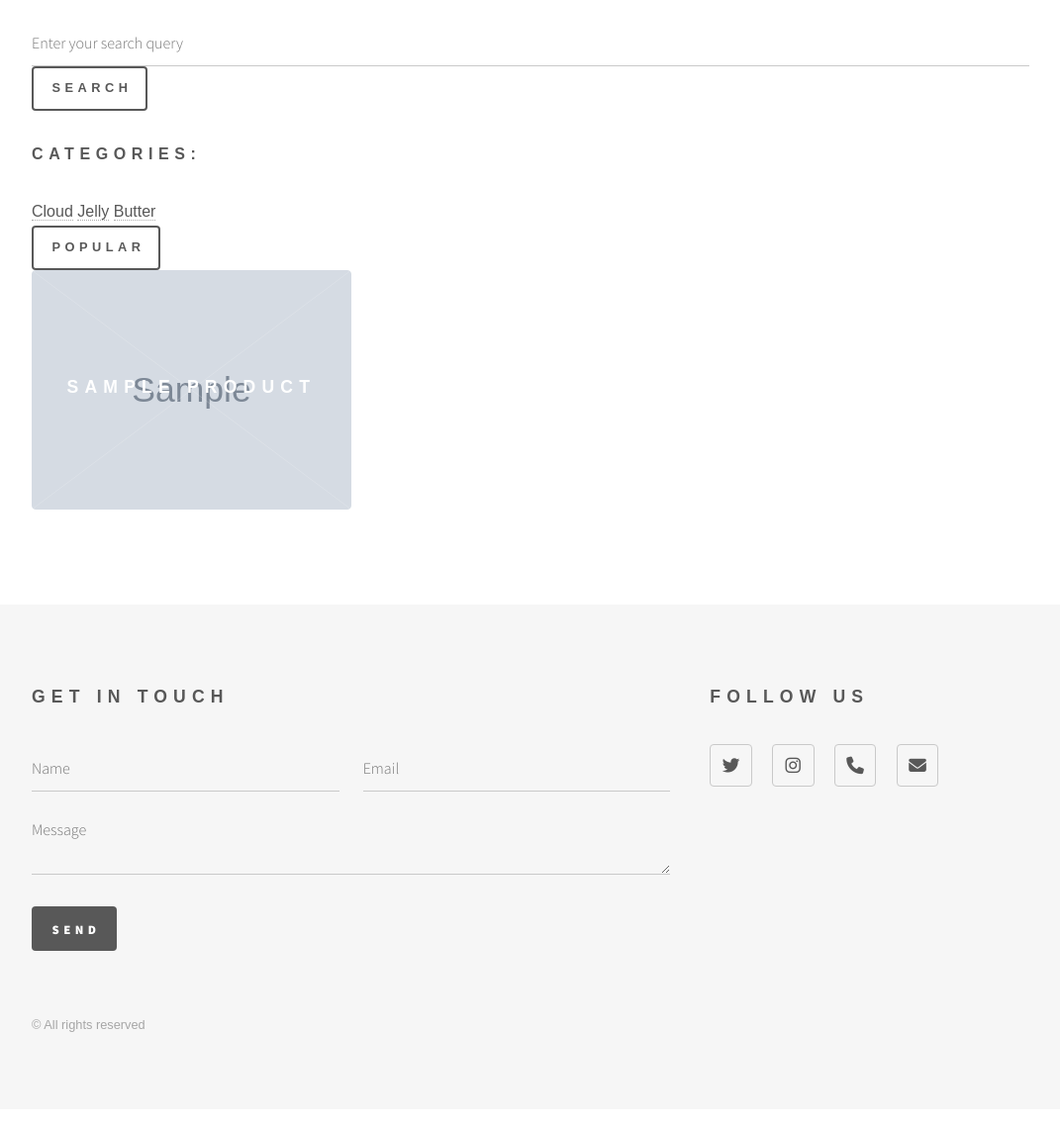
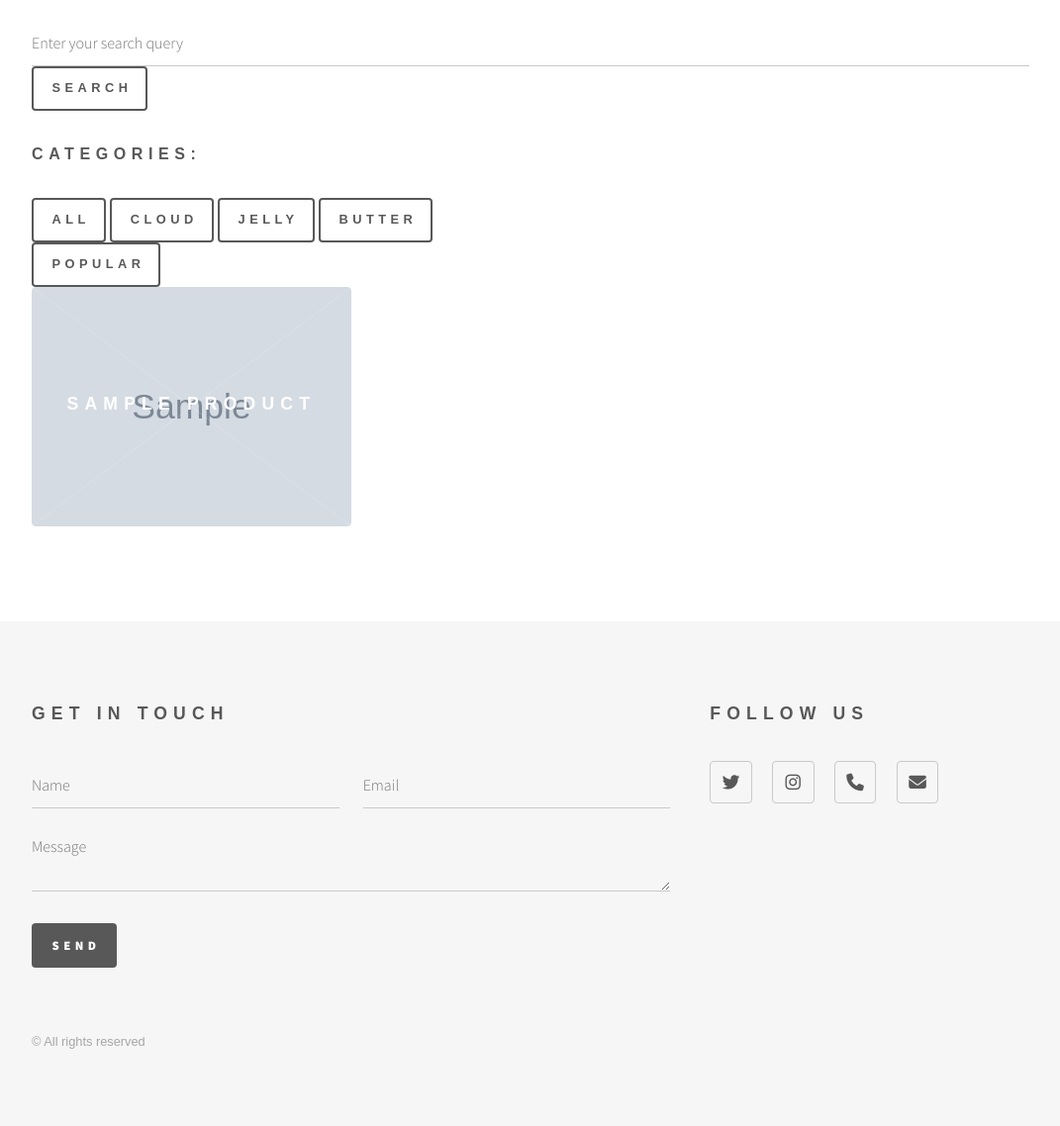
Before and after one commit to asahium/eshop, a PHP site: page /skinglow/ourProduct.php in a window 1280 px wide. Shown: the part 376-1514 px from the top of the page at 99% size, without its empty margins (104-1175 px from the left). Before the commit the page ends 1419 px from the top, so only its background shows below. Run offline with PHP 8.4, Linux system fonts and the light colour scheme; tables that the repository leaves empty hold one stand-in row (values such as "Sample post"); grey boxes marked "Sample" are stand-in pictures; some libraries are stand-ins or nearby versions; some web fonts are replaced.

Commit message:
Update ourProduct.php

```diff
--- a/skinglow/ourProduct.php
+++ b/skinglow/ourProduct.php
@@ -51,18 +51,19 @@
             <!-- Category Filter -->
             <div>
                 <h3>Categories:</h3>
-                <a href="?category=cloud">Cloud</a>
-                <a href="?category=jelly">Jelly</a>
-                <a href="?category=butter">Butter</a>
-                <!-- Add more category links as needed -->
+                <button class="categoryButton" onclick="filterProducts('')">All</button>
+                <button class="categoryButton" onclick="filterProducts('cloud')">Cloud</button>
+                <button class="categoryButton" onclick="filterProducts('jelly')">Jelly</button>
+                <button class="categoryButton" onclick="filterProducts('butter')">Butter</button>
+                <!-- Add more category buttons as needed -->
             </div>
 
             <!-- Popular Button -->
             <button onclick="showPopular()">Popular</button>
         </header>
-        <section class="tiles">
+        <section class="tiles" id="productTiles">
             <?php foreach($products as $product): ?>
-                <article>
+                <article class="productArticle">
                     <span class="image">
                         <img src="images/<?php echo $product['img']; ?>"/>
                     </span>
@@ -85,11 +86,12 @@
     // Function to show 6 random products for "Popular" button
     function showPopular() {
         var popularProducts = <?php echo json_encode(getRandomProducts($conn)); ?>;
-        var tilesSection = document.querySelector('#products .tiles');
-        tilesSection.innerHTML = '';
+        var productTiles = document.querySelector('#productTiles');
+        productTiles.innerHTML = '';
 
         popularProducts.forEach(function (product) {
             var article = document.createElement('article');
+            article.className = 'productArticle';
             article.innerHTML = `
                 <span class="image">
                     <img src="images/${product.img}">
@@ -101,7 +103,29 @@
                     </div>
                 </a>
             `;
-            tilesSection.appendChild(article);
+            productTiles.appendChild(article);
         });
     }
+
+    // Function to filter products by category
+    function filterProducts(category) {
+        var productTiles = document.querySelector('#productTiles');
+        var productArticles = document.querySelectorAll('.productArticle');
+
+        productArticles.forEach(function (article) {
+            var productCategory = article.querySelector('.content p').getAttribute('data-category');
+
+            if (category === '' || productCategory === category) {
+                article.style.display = 'block';
+            } else {
+                article.style.display = 'none';
+            }
+        });
+    }
+
+    // Initialize filter for initial category (if any)
+    window.onload = function() {
+        var initialCategory = '<?php echo $category; ?>';
+        filterProducts(initialCategory);
+    };
 </script>
```
